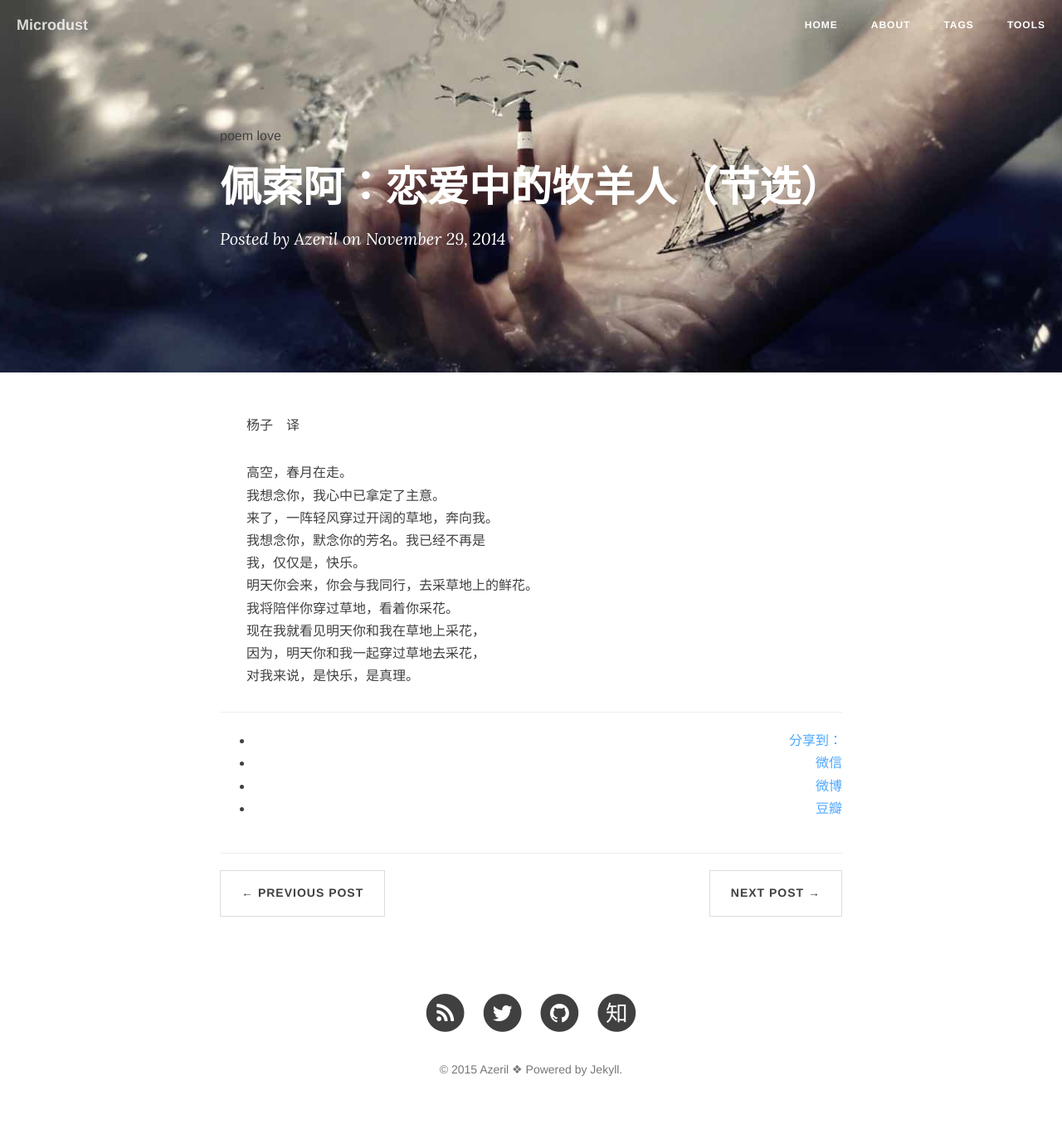
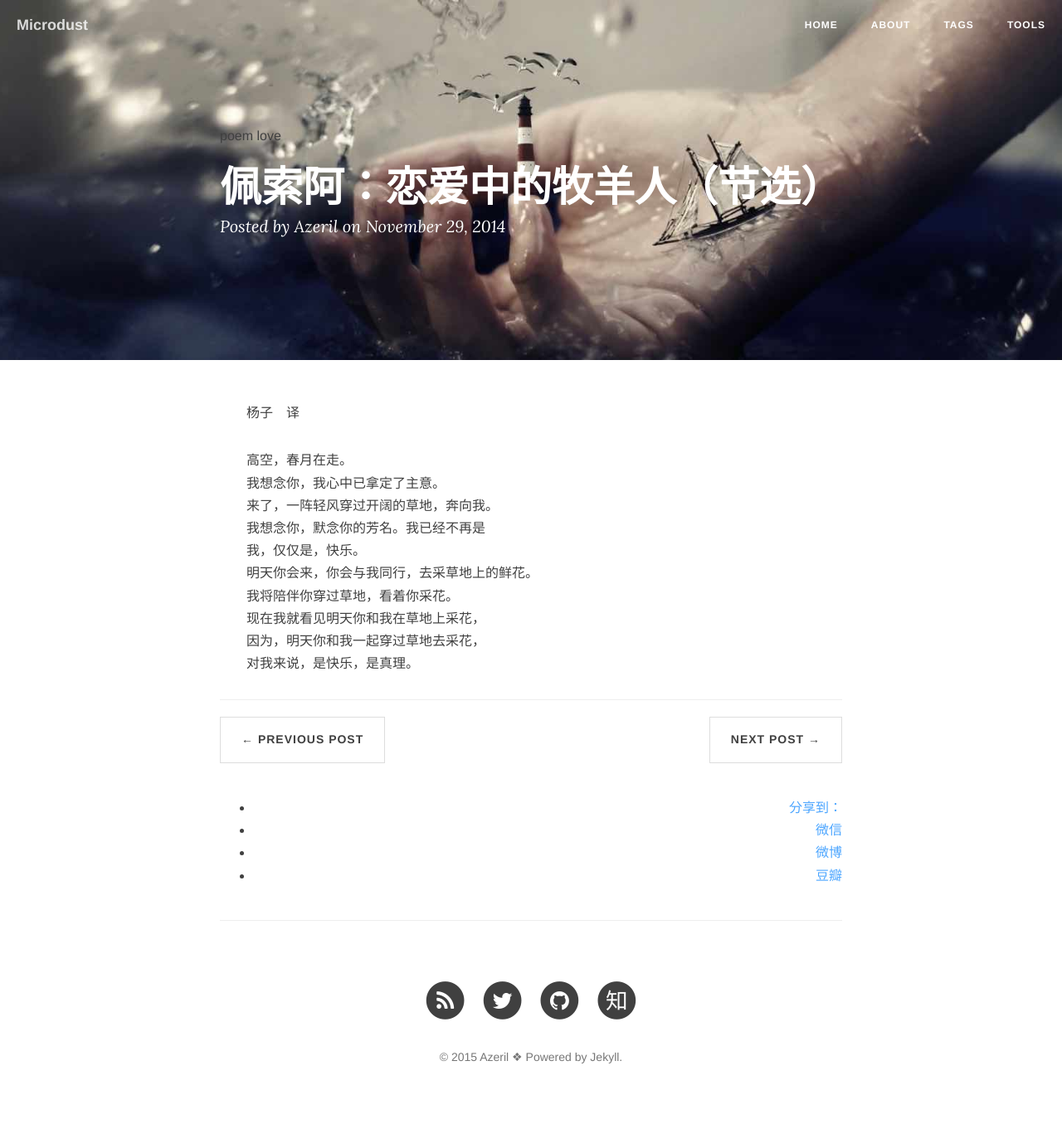
Before and after one commit to Azeril/Microdust, a Jekyll site: the page built from _posts/2014-11-29-pessoa.md, in a window 1280 px wide. Shown: the whole page at 83% size. Built offline with Jekyll 4.4.1, drawn with Linux system fonts in a browser that asks for light colours; nearby versions of some CDN libraries; comment, search, counter and statistics services are not loaded.

Commit message:
Delete some line in layouts/post

```diff
--- a/_layouts/post.html
+++ b/_layouts/post.html
@@ -1,10 +1,6 @@
 ---
 layout: default
 ---
-
-<!-- Image to hack wechat -->
-<!-- <img src="/img/icon_wechat.png" width="0" height="0"> -->
-<!-- <img src="{{ site.baseurl }}/{% if page.header-img %}{{ page.header-img }}{% else %}{{ site.header-img }}{% endif %}" width="0" height="0"> -->
 
 <!-- Post Header -->
 <style type="text/css">
@@ -23,12 +19,9 @@
                         {% endfor %}
                     </div>
                     <h1>{{ page.title }}</h1>
-                    {% comment %}
-                        always create a h2 for keeping the margin , Hux
-                    {% endcomment %}
-                    {% comment %} if page.subtitle {% endcomment %}
+                    {% if page.subtitle %}
                     <h2 class="subheading">{{ page.subtitle }}</h2>
-                    {% comment %} endif {% endcomment %}
+                    {% endif %}
                     <span class="meta">Posted by {% if page.author %}{{ page.author }}{% else %}{{ site.title }}{% endif %} on {{ page.date | date: "%B %-d, %Y" }}</span>
                 </div>
             </div>
@@ -45,6 +38,19 @@
                 {{ content }}
 
                 <hr>
+
+                <ul class="pager">
+                    {% if page.previous.url %}
+                    <li class="previous">
+                        <a href="{{ page.previous.url | prepend: site.baseurl | replace: '//', '/' }}" data-toggle="tooltip" data-placement="top" title="{{page.previous.title}}">&larr; Previous Post</a>
+                    </li>
+                    {% endif %}
+                    {% if page.next.url %}
+                    <li class="next">
+                        <a href="{{ page.next.url | prepend: site.baseurl | replace: '//', '/' }}" data-toggle="tooltip" data-placement="top" title="{{page.next.title}}">Next Post &rarr;</a>
+                    </li>
+                    {% endif %}
+                </ul>
 
                 <!-- Duoshuo Share start -->
                 <style>
@@ -79,19 +85,6 @@
                 </div>
                 <!-- Duoshuo Share end-->
 
-
-                <ul class="pager">
-                    {% if page.previous.url %}
-                    <li class="previous">
-                        <a href="{{ page.previous.url | prepend: site.baseurl | replace: '//', '/' }}" data-toggle="tooltip" data-placement="top" title="{{page.previous.title}}">&larr; Previous Post</a>
-                    </li>
-                    {% endif %}
-                    {% if page.next.url %}
-                    <li class="next">
-                        <a href="{{ page.next.url | prepend: site.baseurl | replace: '//', '/' }}" data-toggle="tooltip" data-placement="top" title="{{page.next.title}}">Next Post &rarr;</a>
-                    </li>
-                    {% endif %}
-                </ul>
 
                 <!-- 多说评论框 start -->
                 <div class="comment">
```
